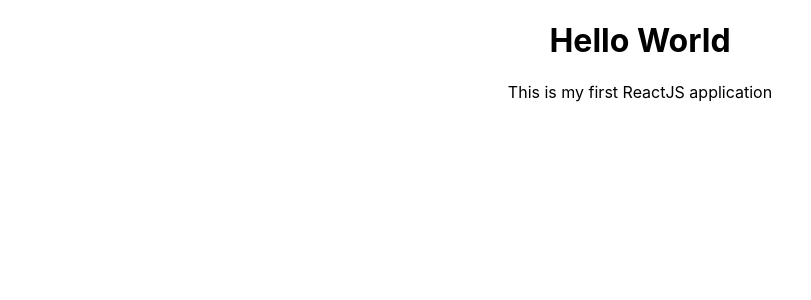
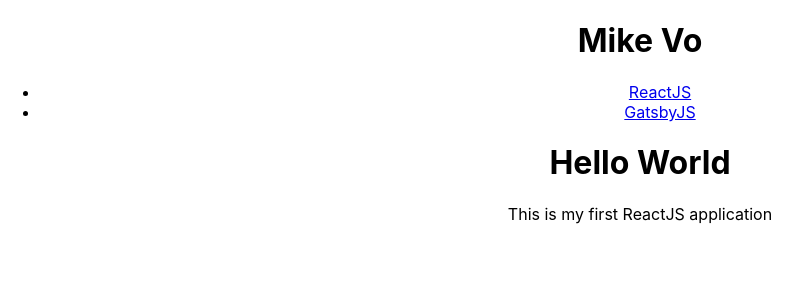
Before and after one commit to miketvo/reactjs-edu-demo, a React (Create React App) app: page / in a window 1280 px wide. Shown: the top 300 px of the page, without its empty margins (0-811 px from the left). Built offline with nearby package versions, Linux system fonts and the light colour scheme.

Commit message:
Added components

```diff
--- a/src/App.js
+++ b/src/App.js
@@ -1,9 +1,25 @@
 import "./App.css";
 import Jumbotron from "./components/Jumbotron";
+import Header from "./components/Header";
+import Nav from "./components/Nav";
 
 function App() {
+  let links = [
+    {
+      href: "https://reactjs.org/",
+      name: "ReactJS",
+    },
+    {
+      href: "https://www.gatsbyjs.com/",
+      name: "GatsbyJS",
+    },
+  ];
+
   return (
     <div className="App">
+      <Header title="Mike Vo">
+        <Nav links={links} />
+      </Header>
       <Jumbotron
         title="Hello World"
         subtitle="This is my first ReactJS application"
--- /dev/null
+++ b/src/components/Header.js
@@ -0,0 +1,8 @@
+const Header = ({ title, children }) => (
+  <>
+    <h1>{title}</h1>
+    {children}
+  </>
+);
+
+export default Header;
--- /dev/null
+++ b/src/components/Nav.js
@@ -0,0 +1,13 @@
+const Nav = ({ links }) => (
+  <ul>
+    {links.map((link) => (
+      <li>
+        <a href={link.href} referrerPolicy="no-referrer" target="_blank">
+          {link.name}
+        </a>
+      </li>
+    ))}
+  </ul>
+);
+
+export default Nav;
```
